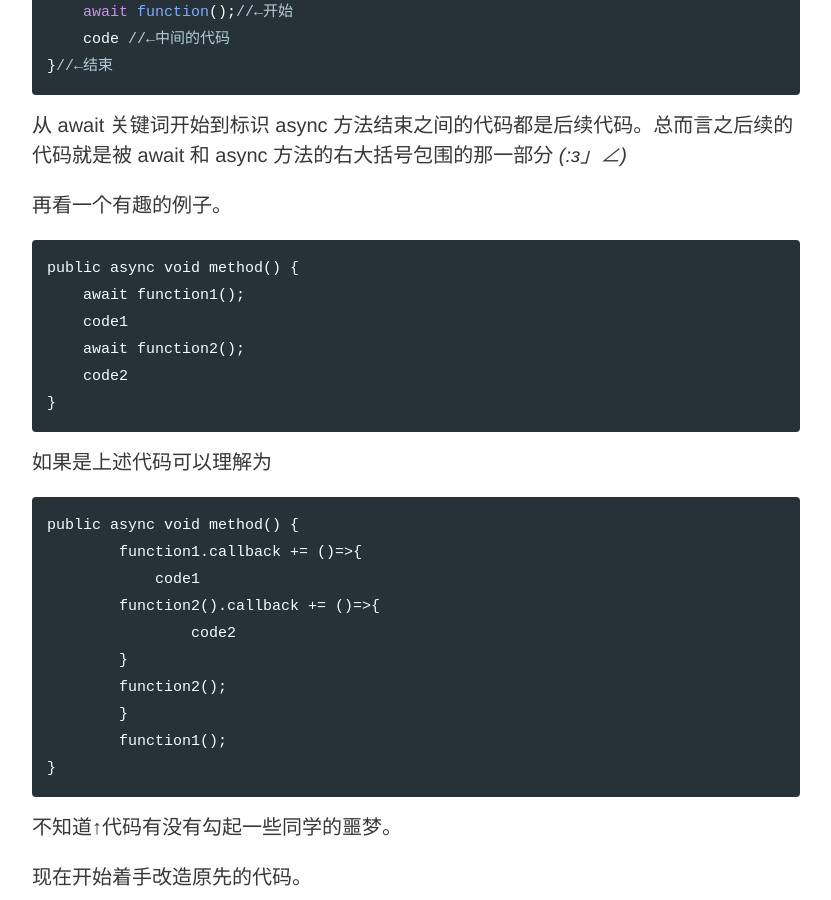
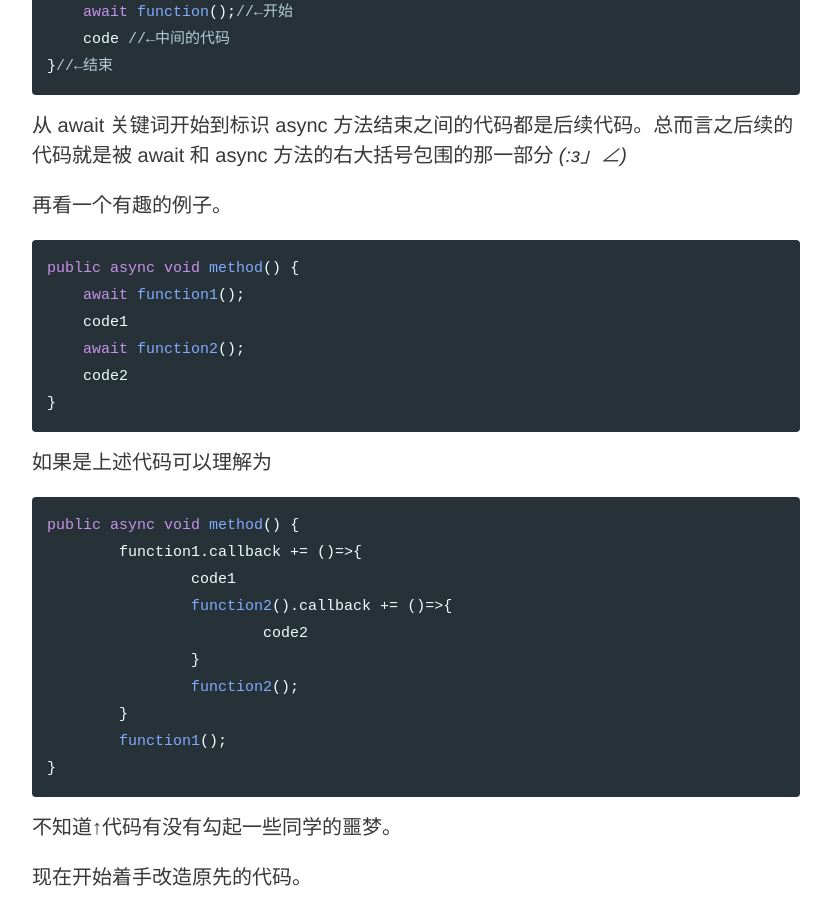
Before and after one commit to Air-s/blog, a Jekyll site: the page built from _posts/2019-8-22-await 和 async.md, in a window 1280 px wide and 900 px high, scrolled down 1418 px. Shown: the whole window, without its empty margins (224-1055 px from the left). Built offline with Jekyll 4.4.1, drawn with Linux system fonts in a browser that asks for light colours; nearby versions of some CDN libraries; library files that are not in the unit come from our copies.

Commit message:
Update 2019-8-22-await 和 async.md

````diff
--- a/_posts/2019-8-22-await 和 async.md
+++ b/_posts/2019-8-22-await 和 async.md
@@ -54,7 +54,7 @@ public async void method() {
 
 再看一个有趣的例子。
 
-```
+```c#
 public async void method() {
     await function1();
     code1
@@ -65,14 +65,14 @@ public async void method() {
 
 如果是上述代码可以理解为
 
-```
+```c#
 public async void method() {
 	function1.callback += ()=>{
-	    code1
-    	function2().callback += ()=>{
-    		code2
-    	}
-    	function2();
+		code1
+		function2().callback += ()=>{
+			code2
+		}
+		function2();
 	}
 	function1();
 }
````
